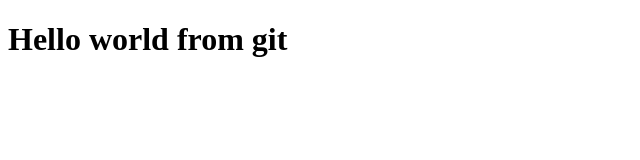
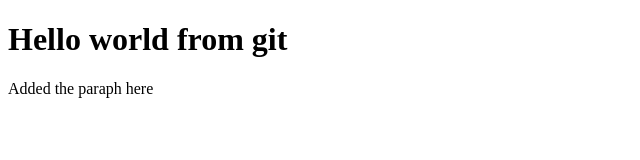
Before and after one commit to sarfaraz015/dummy-project, a plain HTML site: page index.html in a window 1280 px wide. Shown: the whole page, without its empty margins (0-640 px from the left). Drawn offline with Linux system fonts and the light colour scheme.

Commit message:
added first branch

```diff
--- a/index.html
+++ b/index.html
@@ -9,6 +9,8 @@
 
 <h1>Hello world from git</h1>
 
+<p>Added the paraph here</p>
+
 
 </body>
 </html>
```
